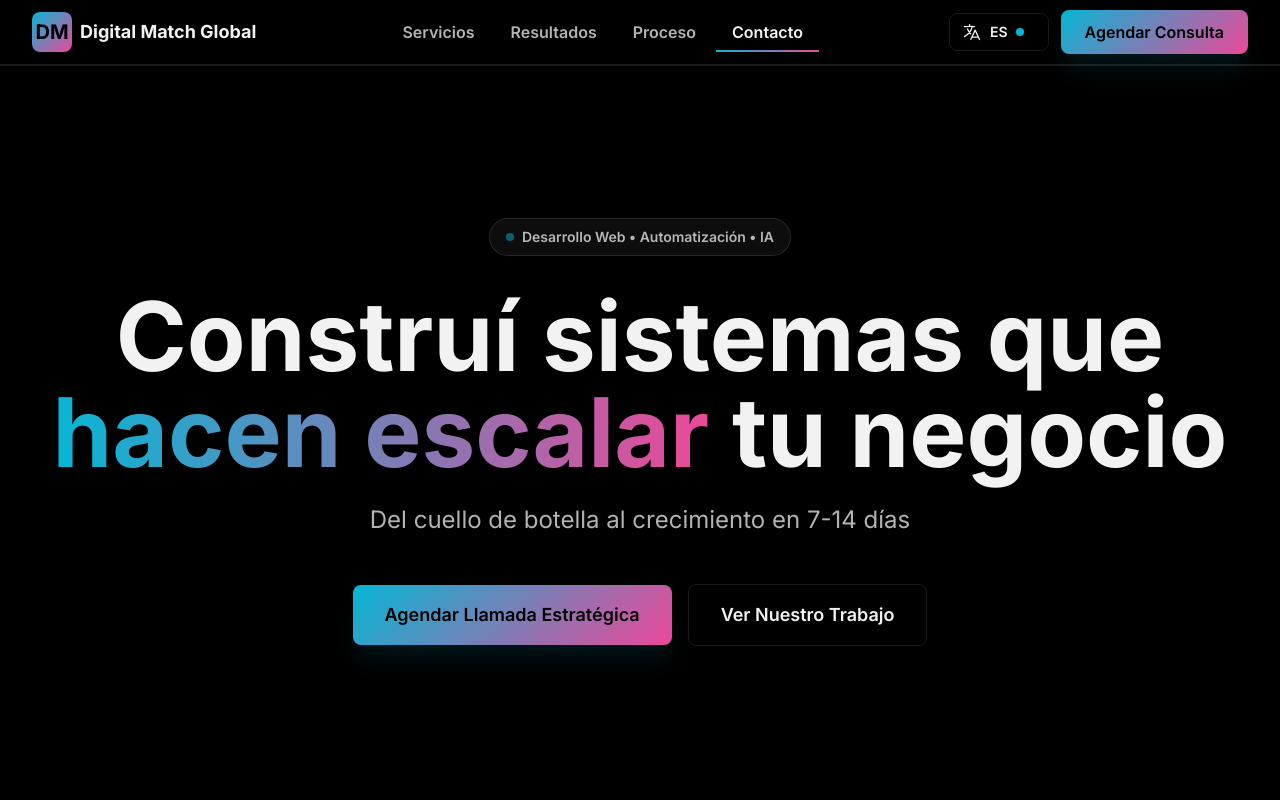
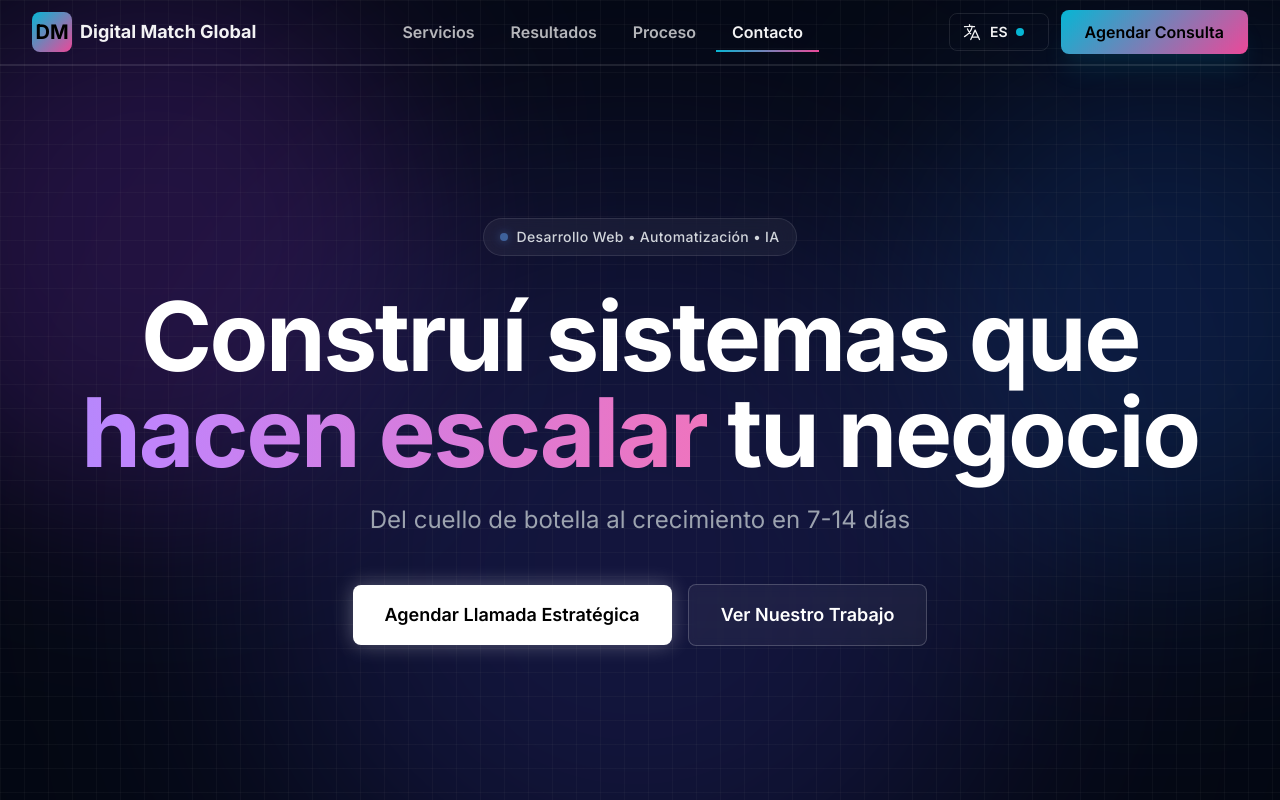
Before and after one commit to DigitalMatchGlobal/digital-match, a Next.js app: page /landing-page in a window 1280 px wide. Shown: the top 800 px of the page. Built offline with nearby package versions, Linux system fonts and the light colour scheme.

Commit message:
hero new

```diff
--- a/src/app/landing-page/components/HeroSection.tsx
+++ b/src/app/landing-page/components/HeroSection.tsx
@@ -16,12 +16,10 @@
         setIsHydrated(true);
     }, []);
 
-
-
     if (!isHydrated) {
         return (
-        <section id="hero" className="relative min-h-screen flex items-center justify-center overflow-hidden bg-background pt-16">
-            <div className="relative z-10 max-w-7xl mx-auto px-4 sm:px-6 lg:px-8 text-center">
+        <section id="hero" className="relative min-h-screen flex items-center justify-center overflow-hidden bg-[#030712] pt-16">
+            <div className="relative z-10 max-w-7xl mx-auto px-4 text-center">
                 <h1 className="text-4xl font-bold opacity-0">Loading...</h1>
             </div>
         </section>
@@ -29,85 +27,83 @@
     }
 
     return (
-        <section id="hero" className="relative min-h-screen flex items-center justify-center overflow-hidden bg-background pt-16">
+        <section id="hero" className="relative min-h-screen flex items-center justify-center overflow-hidden bg-[#030712] pt-16">
 
-        {/* --- NUEVO FONDO ANIMADO (Orbes de Luz) --- */}
+        {/* --- FONDO ANIMADO (Orbes de Luz con colores fijos para visibilidad garantizada) --- */}
         <div className="absolute inset-0 overflow-hidden pointer-events-none">
-            {/* Orbe 1 (Color principal) */}
+
+            {/* Orbe 1: Púrpura (Arriba Izquierda) */}
             <div
-            className="absolute top-1/4 -left-1/4 w-[500px] h-[500px] bg-accent/20 rounded-full mix-blend-screen filter blur-[100px] opacity-70 animate-blob"
+            className="absolute -top-[10%] -left-[10%] w-[600px] h-[600px] bg-purple-600/40 rounded-full mix-blend-screen filter blur-[100px] opacity-50 animate-blob"
             />
 
-            {/* Orbe 2 (Color secundario) */}
+            {/* Orbe 2: Azul (Arriba Derecha) */}
             <div
-            className="absolute top-1/3 -right-1/4 w-[400px] h-[400px] bg-accent-secondary/20 rounded-full mix-blend-screen filter blur-[100px] opacity-70 animate-blob animation-delay-2000"
+            className="absolute top-[10%] -right-[10%] w-[500px] h-[500px] bg-blue-600/40 rounded-full mix-blend-screen filter blur-[100px] opacity-50 animate-blob animation-delay-2000"
             />
 
-            {/* Orbe 3 (Color principal, más abajo) */}
+            {/* Orbe 3: Cian/Rosa (Abajo Centro) */}
             <div
-            className="absolute -bottom-1/4 left-1/3 w-[600px] h-[600px] bg-accent/20 rounded-full mix-blend-screen filter blur-[100px] opacity-60 animate-blob animation-delay-4000"
+            className="absolute -bottom-[20%] left-[20%] w-[700px] h-[700px] bg-indigo-600/40 rounded-full mix-blend-screen filter blur-[120px] opacity-50 animate-blob animation-delay-4000"
             />
 
-            {/* Capa sutil de ruido/trama para dar textura tech (opcional) */}
-            <div className="absolute inset-0 bg-grid-white/[0.02] bg-[length:30px_30px]" />
+            {/* Trama de cuadrícula sutil para efecto 'Tech' */}
+            <div className="absolute inset-0 bg-[linear-gradient(to_right,#80808012_1px,transparent_1px),linear-gradient(to_bottom,#80808012_1px,transparent_1px)] bg-[size:24px_24px]" />
         </div>
 
-        {/* CONTENIDO PRINCIPAL (Sin cambios, solo asegurando que esté encima con z-10) */}
+        {/* --- CONTENIDO PRINCIPAL --- */}
         <div className="relative z-10 max-w-7xl mx-auto px-4 sm:px-6 lg:px-8 text-center">
-            <div className="inline-flex items-center space-x-2 px-3 sm:px-4 py-2 rounded-full bg-surface border border-border mb-6 sm:mb-8 shadow-lg backdrop-blur-sm">
-            <div className="w-2 h-2 rounded-full bg-accent animate-pulse" />
-            <span className="text-xs sm:text-sm font-semibold text-muted-foreground">
+
+            {/* Badge superior */}
+            <div className="inline-flex items-center space-x-2 px-3 sm:px-4 py-2 rounded-full bg-white/5 border border-white/10 mb-6 sm:mb-8 backdrop-blur-md">
+            <div className="w-2 h-2 rounded-full bg-blue-400 animate-pulse shadow-[0_0_10px_rgba(96,165,250,0.7)]" />
+            <span className="text-xs sm:text-sm font-medium text-gray-300 tracking-wide">
                 {t('hero.badge')}
             </span>
             </div>
 
-            <h1 className="text-3xl sm:text-4xl md:text-6xl lg:text-7xl xl:text-8xl font-bold text-foreground mb-4 sm:mb-6 leading-tight px-2">
+            {/* Título Principal */}
+            <h1 className="text-4xl sm:text-5xl md:text-7xl lg:text-8xl font-bold text-white mb-6 leading-tight tracking-tight">
             {t('hero.title.part1')}
             <br />
-            <span className="bg-gradient-to-r from-accent to-accent-secondary bg-clip-text text-transparent">
+            <span className="bg-gradient-to-r from-blue-400 via-purple-400 to-pink-400 bg-clip-text text-transparent animate-gradient-x">
                 {t('hero.title.highlight')}
             </span>{' '}
             {t('hero.title.part2')}
             </h1>
 
-            <p className="text-base sm:text-lg md:text-xl lg:text-2xl text-muted-foreground mb-8 sm:mb-12 max-w-3xl mx-auto px-4">
+            {/* Subtítulo */}
+            <p className="text-lg sm:text-xl md:text-2xl text-gray-400 mb-8 sm:mb-12 max-w-3xl mx-auto px-4 leading-relaxed">
             {t('hero.subtitle')}
             </p>
 
-            <div className="flex flex-col sm:flex-row items-center justify-center gap-3 sm:gap-4 px-4">
+            {/* Botones de Acción */}
+            <div className="flex flex-col sm:flex-row items-center justify-center gap-4 px-4">
             <button
                 onClick={onBookingClick}
-                className="w-full sm:w-auto px-6 sm:px-8 py-3 sm:py-4 text-base sm:text-lg font-semibold bg-gradient-accent text-accent-foreground rounded-lg shadow-cta transition-smooth hover:scale-105 hover:shadow-xl"
+                className="w-full sm:w-auto px-8 py-4 text-lg font-semibold bg-white text-black rounded-lg shadow-[0_0_20px_rgba(255,255,255,0.3)] transition-transform hover:scale-105 active:scale-95"
             >
                 {t('hero.cta.book')}
             </button>
             <button
                 onClick={onViewWorkClick}
-                className="w-full sm:w-auto px-6 sm:px-8 py-3 sm:py-4 text-base sm:text-lg font-semibold text-foreground border border-border rounded-lg transition-smooth hover:bg-surface hover:border-accent"
+                className="w-full sm:w-auto px-8 py-4 text-lg font-semibold text-white border border-white/20 bg-white/5 rounded-lg backdrop-blur-sm transition-all hover:bg-white/10 hover:border-white/40"
             >
                 {t('hero.cta.work')}
             </button>
             </div>
         </div>
 
-        {/* Nuevas animaciones CSS para los orbes */}
+        {/* Estilos CSS en línea para las animaciones */}
         <style jsx>{`
             @keyframes blob {
-            0% {
-                transform: translate(0px, 0px) scale(1);
-            }
-            33% {
-                transform: translate(30px, -50px) scale(1.1);
-            }
-            66% {
-                transform: translate(-20px, 20px) scale(0.9);
-            }
-            100% {
-                transform: translate(0px, 0px) scale(1);
-            }
+            0% { transform: translate(0px, 0px) scale(1); }
+            33% { transform: translate(30px, -50px) scale(1.1); }
+            66% { transform: translate(-20px, 20px) scale(0.9); }
+            100% { transform: translate(0px, 0px) scale(1); }
             }
             .animate-blob {
-            animation: blob 15s infinite ease-in-out;
+            animation: blob 10s infinite ease-in-out;
             }
             .animation-delay-2000 {
             animation-delay: 2s;
@@ -115,6 +111,13 @@
             .animation-delay-4000 {
             animation-delay: 4s;
             }
+            @keyframes gradient-x {
+            0%, 100% { background-size: 200% 200%; background-position: left center; }
+            50% { background-size: 200% 200%; background-position: right center; }
+            }
+            .animate-gradient-x {
+            animation: gradient-x 3s ease infinite;
+            }
         `}</style>
         </section>
     );
```
